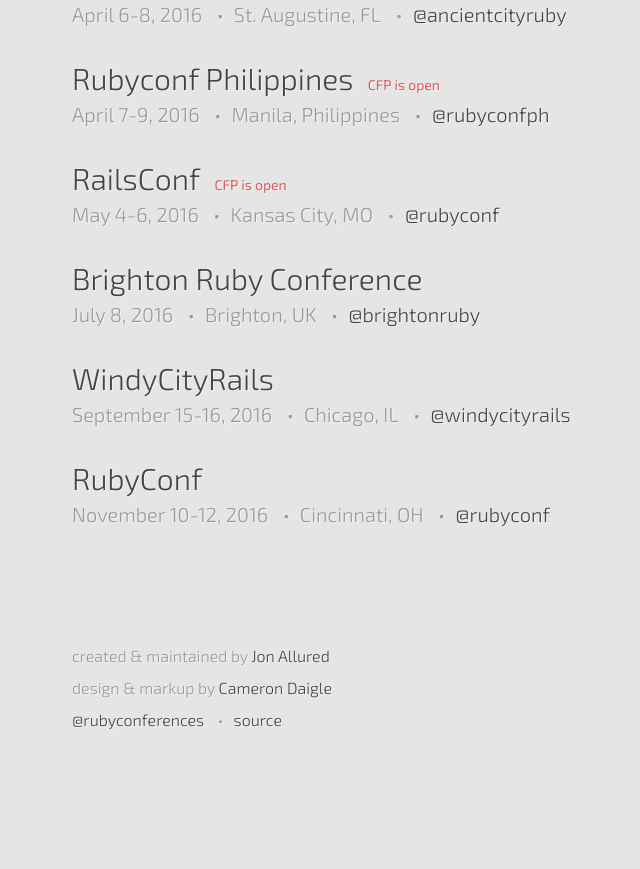
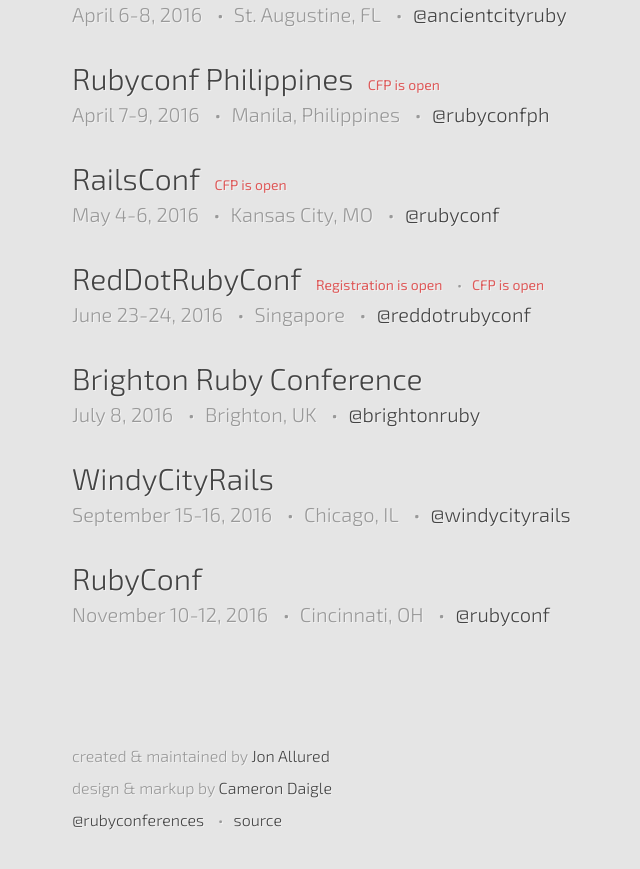
Before and after one commit to ruby-conferences/ruby-conferences.github.io, a Jekyll site: the page built from index.html, in a window 1280 px wide and 900 px high, scrolled down 1402 px. Shown: the top 869 px of the window, without its empty margins (168-808 px from the left). Built offline with Jekyll 4.4.1, drawn with Linux system fonts in a browser that asks for light colours; before the commit the page ends 2218 px from its top, so only the background shows below that.

Commit message:
Add RedDotRubyConf

```diff
--- a/_data/current.yml
+++ b/_data/current.yml
@@ -79,6 +79,14 @@
   twitter: rubyconf
   cfp_phrase: CFP is open
 
+- name: RedDotRubyConf
+  location: Singapore
+  dates: "June 23-24, 2016"
+  url: http://reddotrubyconf.com
+  twitter: reddotrubyconf
+  reg_phrase: Registration is open
+  cfp_phrase: CFP is open
+
 - name: Brighton Ruby Conference
   location: Brighton, UK
   dates: "July 8, 2016"
```
